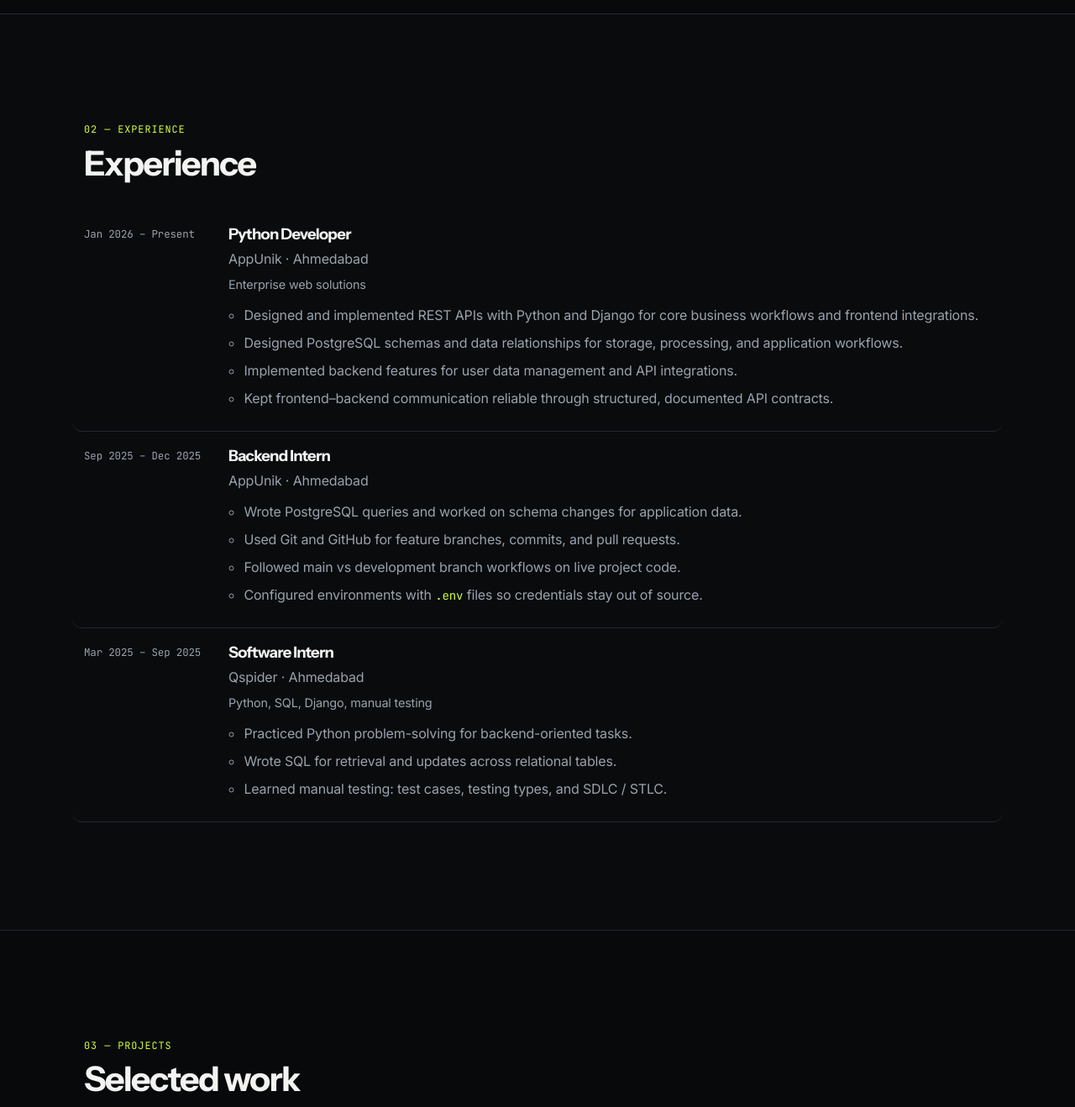
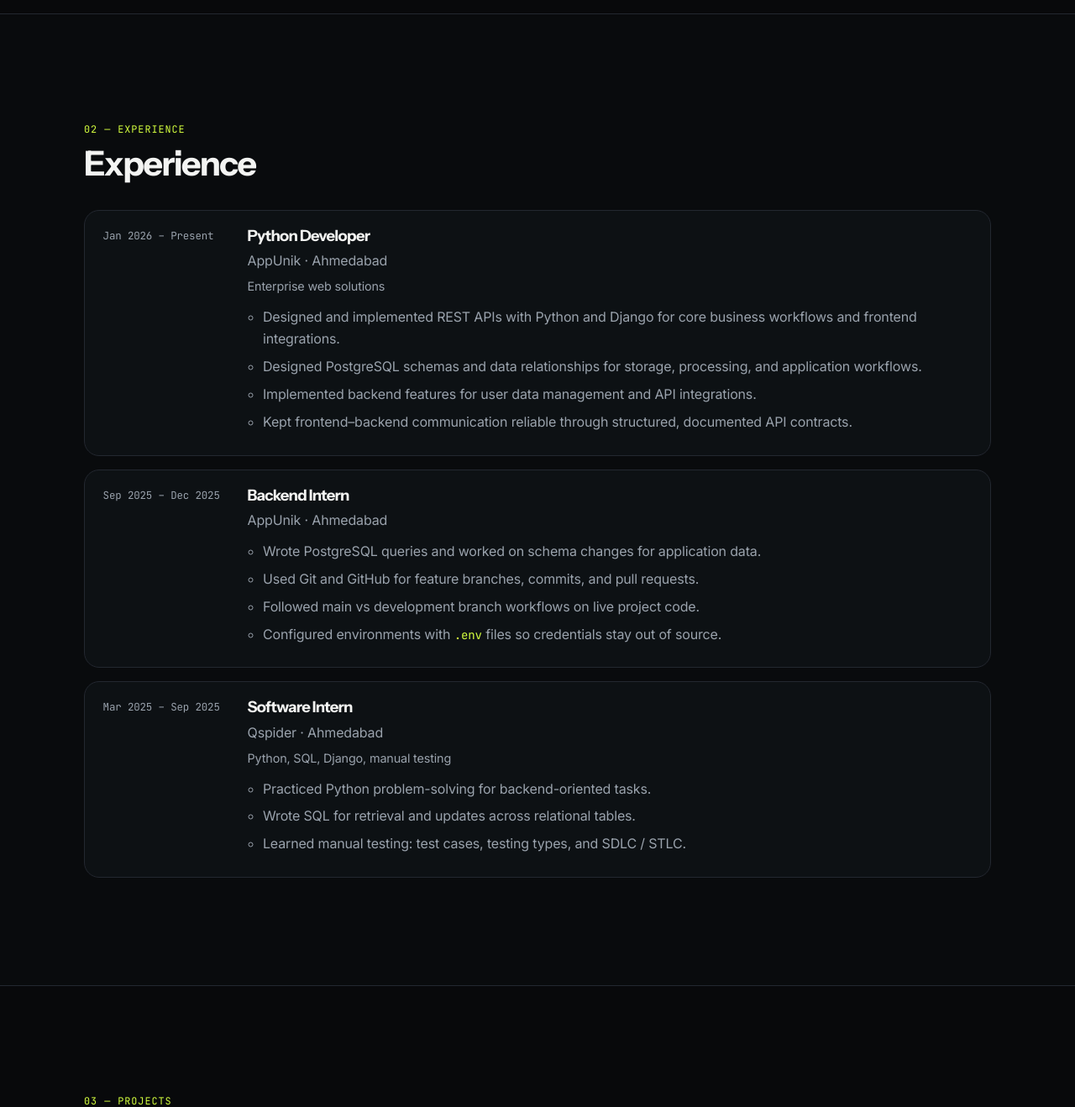
Before and after one commit to Mohitkasture/mohit-portfolio, a Django app: template home/templates/home/index.html in a window 1280 px wide. Shown: the part 1438-2756 px from the top of the page at 84% size. Run offline with Django 5.2, Linux system fonts and the light colour scheme; the template is opened without the code that fills it, so the values that code supplies are empty.

Commit message:
Enhance CSS styling for educational items with improved layout, hover effects, and transitions. Update versioning in base HTML for cache management.

```diff
--- a/home/static/home/css/style.css
+++ b/home/static/home/css/style.css
@@ -701,22 +701,27 @@ h4 {
   list-style: none;
   padding: 0;
   margin: 2rem 0 0;
+  display: grid;
+  gap: 1rem;
 }
 
 .edu__item {
   display: grid;
   grid-template-columns: 9.5rem 1fr;
   gap: 1.25rem;
-  padding: 1.2rem 0.9rem;
-  margin: 0 -0.9rem;
-  border-bottom: 1px solid var(--border);
-  border-radius: 12px;
-  transition: background 0.22s ease, transform 0.22s ease;
+  padding: 1.25rem 1.35rem;
+  margin: 0;
+  border: 1px solid var(--border);
+  border-radius: var(--radius);
+  background: color-mix(in srgb, var(--surface) 58%, transparent);
+  transition: transform 0.3s ease, border-color 0.3s ease, box-shadow 0.3s ease, background 0.3s ease;
 }
 
 .edu__item:hover {
   background: var(--surface);
-  transform: translateX(4px);
+  transform: translateY(-4px);
+  border-color: rgba(212, 255, 63, 0.35);
+  box-shadow: 0 16px 32px rgba(0, 0, 0, 0.28);
 }
 
 .edu__item:hover h3 {
@@ -1279,7 +1284,7 @@ a.connect-item:focus-visible .connect-icon {
 }
 
 .edu__item.reveal.is-in:hover {
-  transform: translateX(4px);
+  transform: translateY(-4px);
 }
 
 @media (min-width: 640px) {
--- a/home/templates/home/base.html
+++ b/home/templates/home/base.html
@@ -25,7 +25,7 @@
   <link rel="preconnect" href="https://fonts.googleapis.com">
   <link rel="preconnect" href="https://fonts.gstatic.com" crossorigin>
   <link href="https://fonts.googleapis.com/css2?family=Instrument+Sans:wght@400;500;600;700&family=Inter:wght@400;500;600&family=JetBrains+Mono:wght@400;500&display=swap" rel="stylesheet">
-  <link rel="stylesheet" href="{% static 'home/css/style.css' %}?v=polish2">
+  <link rel="stylesheet" href="{% static 'home/css/style.css' %}?v=polish3">
   <script type="application/ld+json">
   {
     "@context": "https://schema.org",
```
